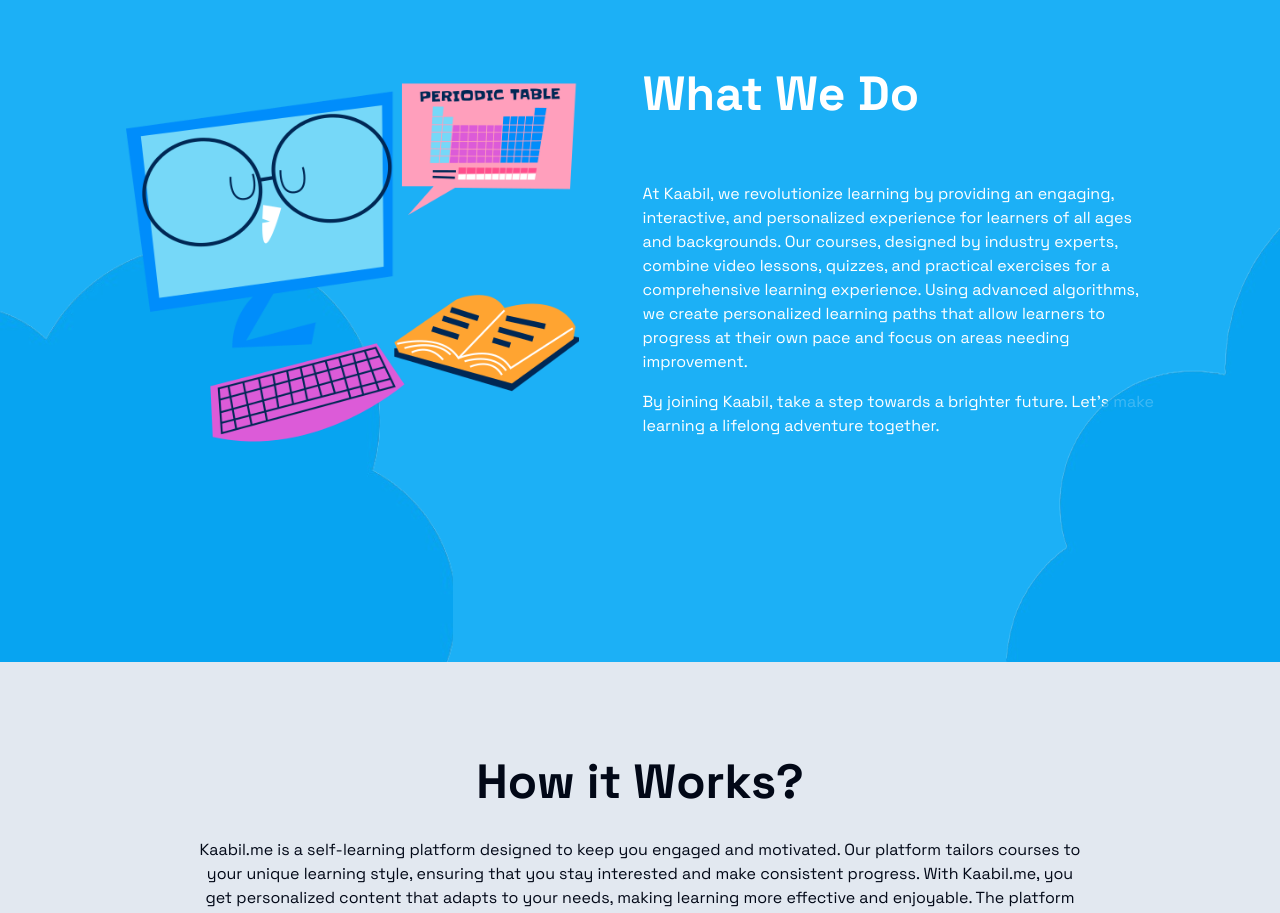
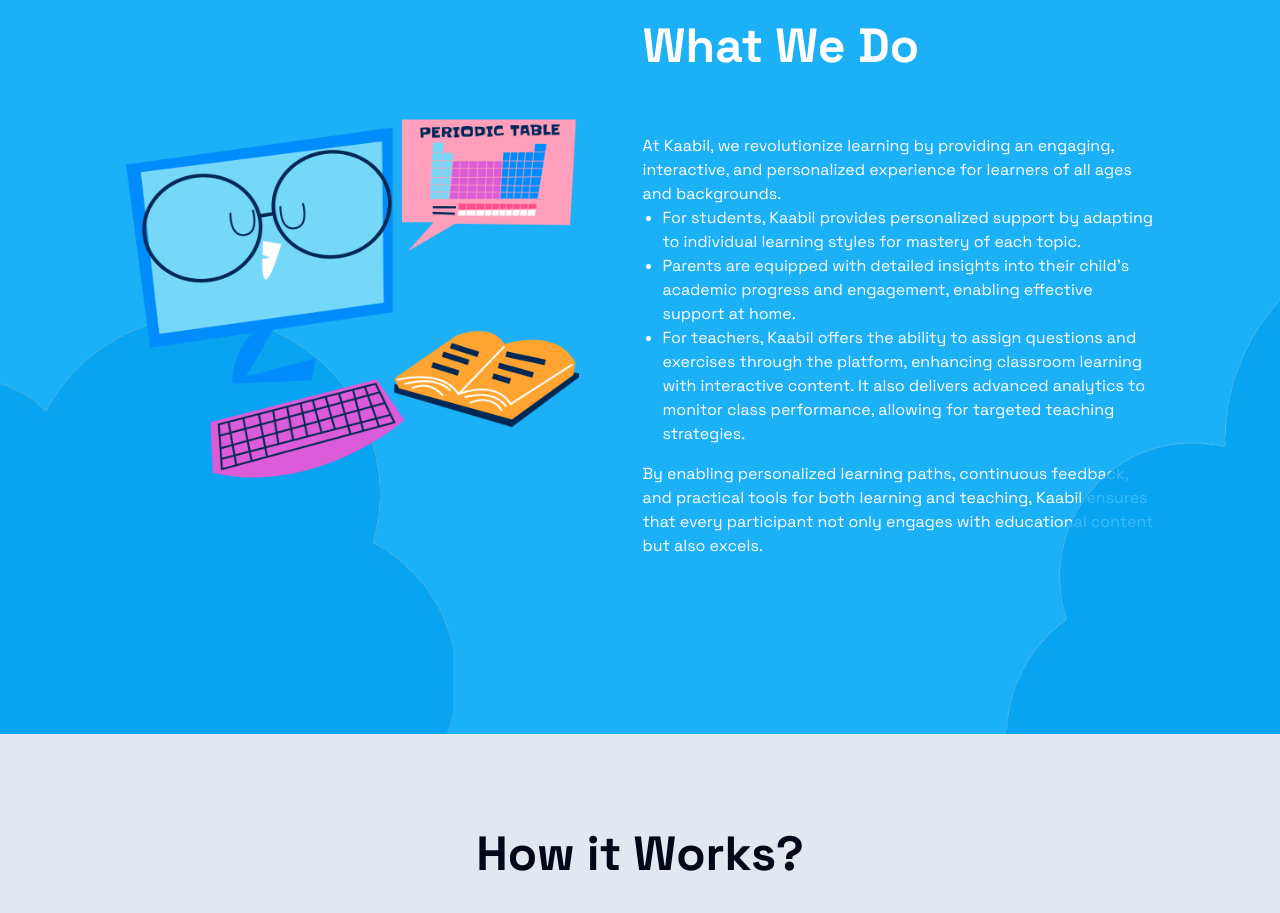
Before and after one commit to learning79/kaabil.me, a React (Vite) app in the folder Frontend/: page / in a window 1280 px wide. Shown: the part 1140-2053 px from the top of the page. Built offline with nearby package versions, Linux system fonts and the light colour scheme; no server answers.

Commit message:
Update whatwedo

```diff
--- a/Frontend/src/components/whatwedo.jsx
+++ b/Frontend/src/components/whatwedo.jsx
@@ -29,10 +29,15 @@
           <div className="flex flex-col text-white max-w-lg order-1 md:order-2 text-center md:text-left">
             <h1 className="font-bold text-5xl mb-4">What We Do</h1>
             <span className="mb-4 px-2 md:px-0 mt-12">
-              At Kaabil, we revolutionize learning by providing an engaging, interactive, and personalized experience for learners of all ages and backgrounds. Our courses, designed by industry experts, combine video lessons, quizzes, and practical exercises for a comprehensive learning experience. Using advanced algorithms, we create personalized learning paths that allow learners to progress at their own pace and focus on areas needing improvement.
+              At Kaabil, we revolutionize learning by providing an engaging, interactive, and personalized experience for learners of all ages and backgrounds.
+              <ul className="list-disc pl-5">
+                <li>For students, Kaabil provides personalized support by adapting to individual learning styles for mastery of each topic.</li>
+                <li>Parents are equipped with detailed insights into their child's academic progress and engagement, enabling effective support at home.</li>
+                <li>For teachers, Kaabil offers the ability to assign questions and exercises through the platform, enhancing classroom learning with interactive content. It also delivers advanced analytics to monitor class performance, allowing for targeted teaching strategies.</li>
+              </ul>
             </span>
             <span className="mb-4 px-2 md:px-0 ">
-              By joining Kaabil, take a step towards a brighter future. Let's make learning a lifelong adventure together.
+            By enabling personalized learning paths, continuous feedback, and practical tools for both learning and teaching, Kaabil ensures that every participant not only engages with educational content but also excels.
             </span>
           </div>
         </div>
```
